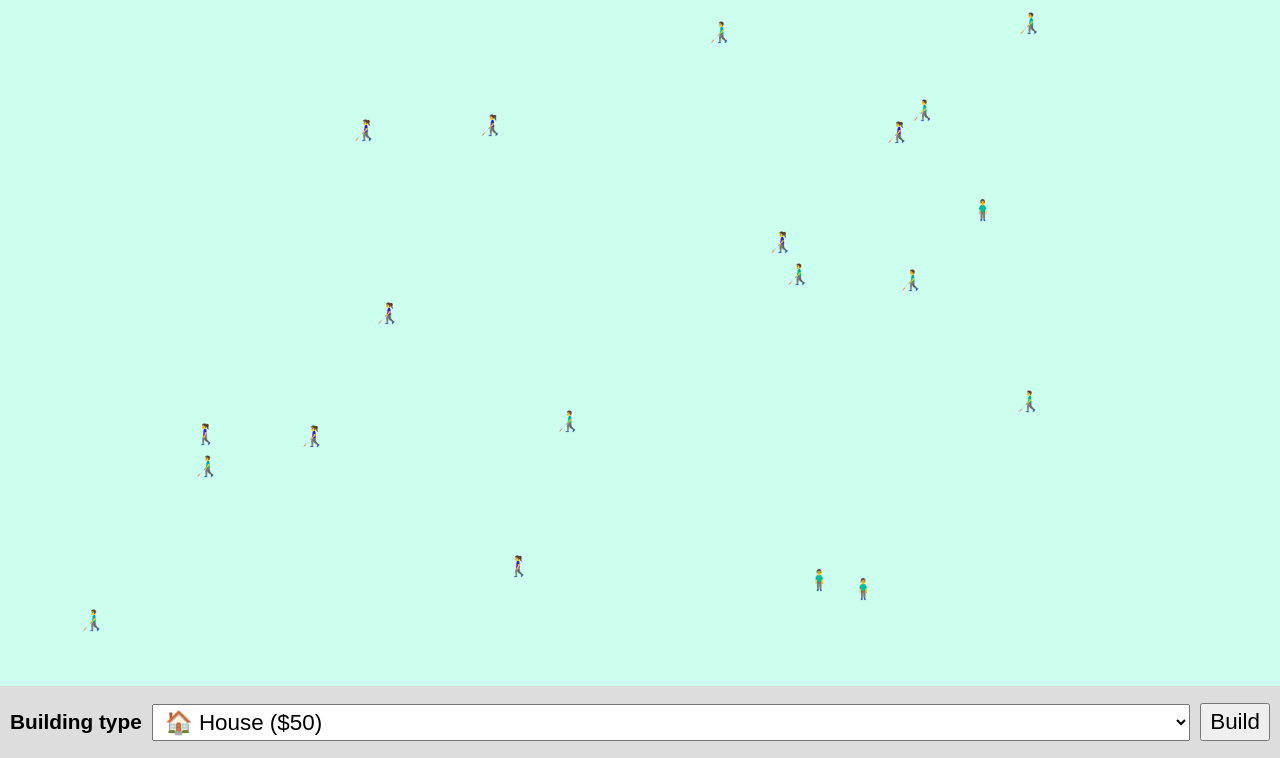
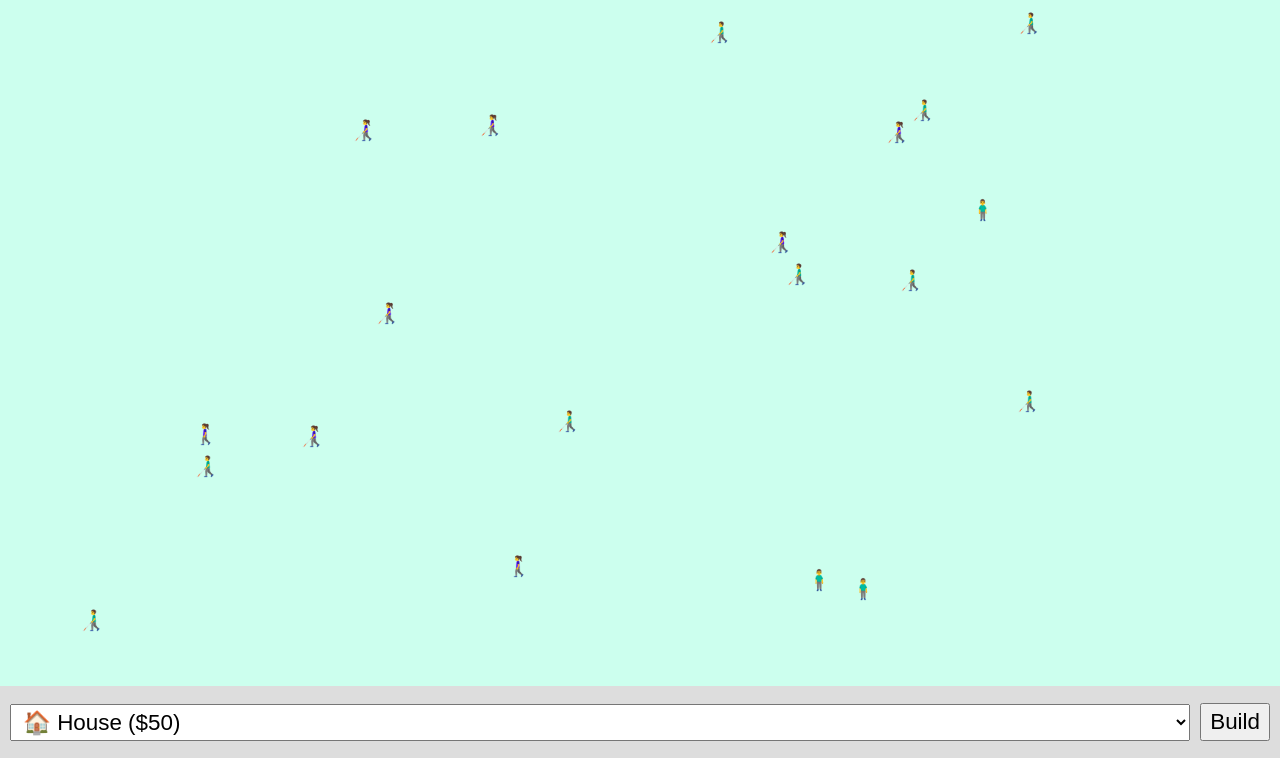
Before and after one commit to peterthelander/yourtown, a website with bundled scripts: page index.html in a window 1280 px wide. Shown: the part 42-800 px from the top of the page. Built offline with nearby package versions, Linux system fonts and the light colour scheme.

Commit message:
Remove building type footer label

```diff
--- a/index.html
+++ b/index.html
@@ -24,8 +24,7 @@
             <!-- buildings will appear here -->
         </div>
         <footer>
-            <label for="building-type">Building type</label>
-            <select id="building-type"></select>
+            <select id="building-type" aria-label="Building type"></select>
             <button id="build-button">Build</button>
         </footer>
     </div>
```
